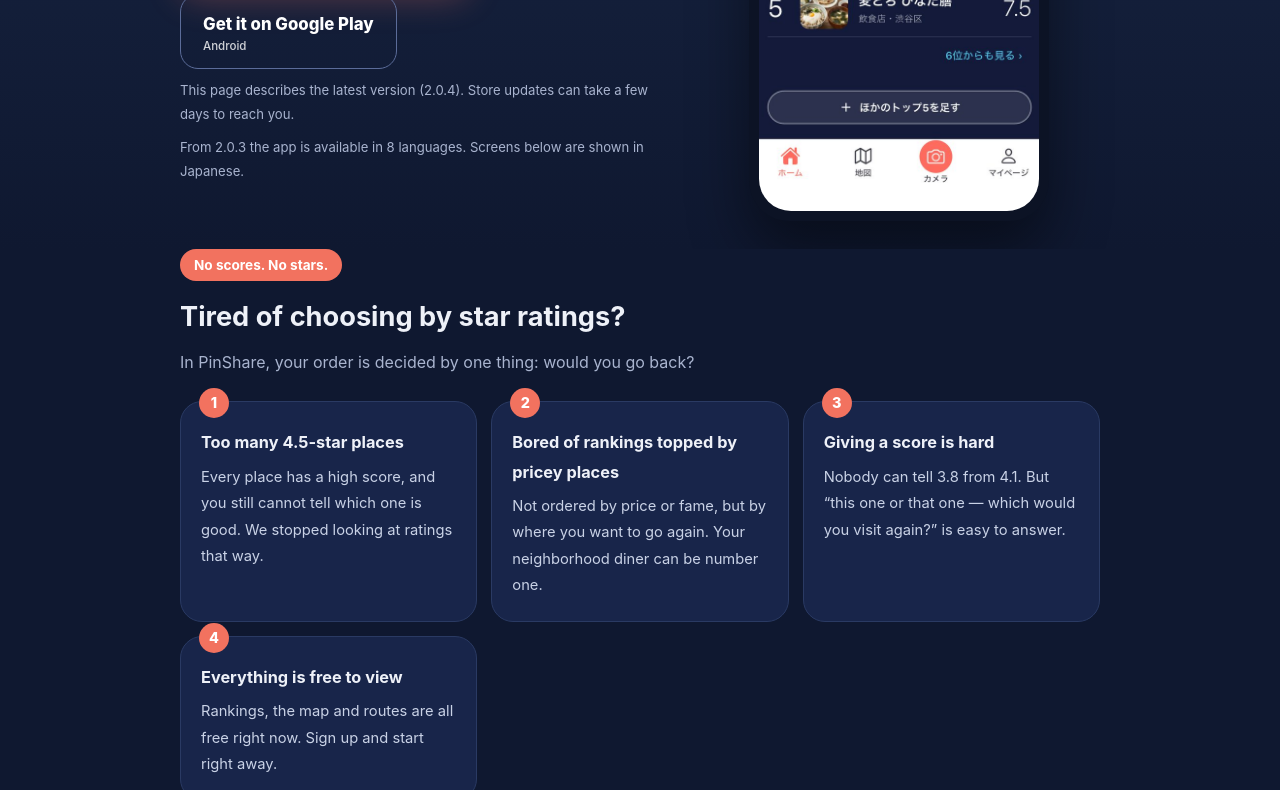
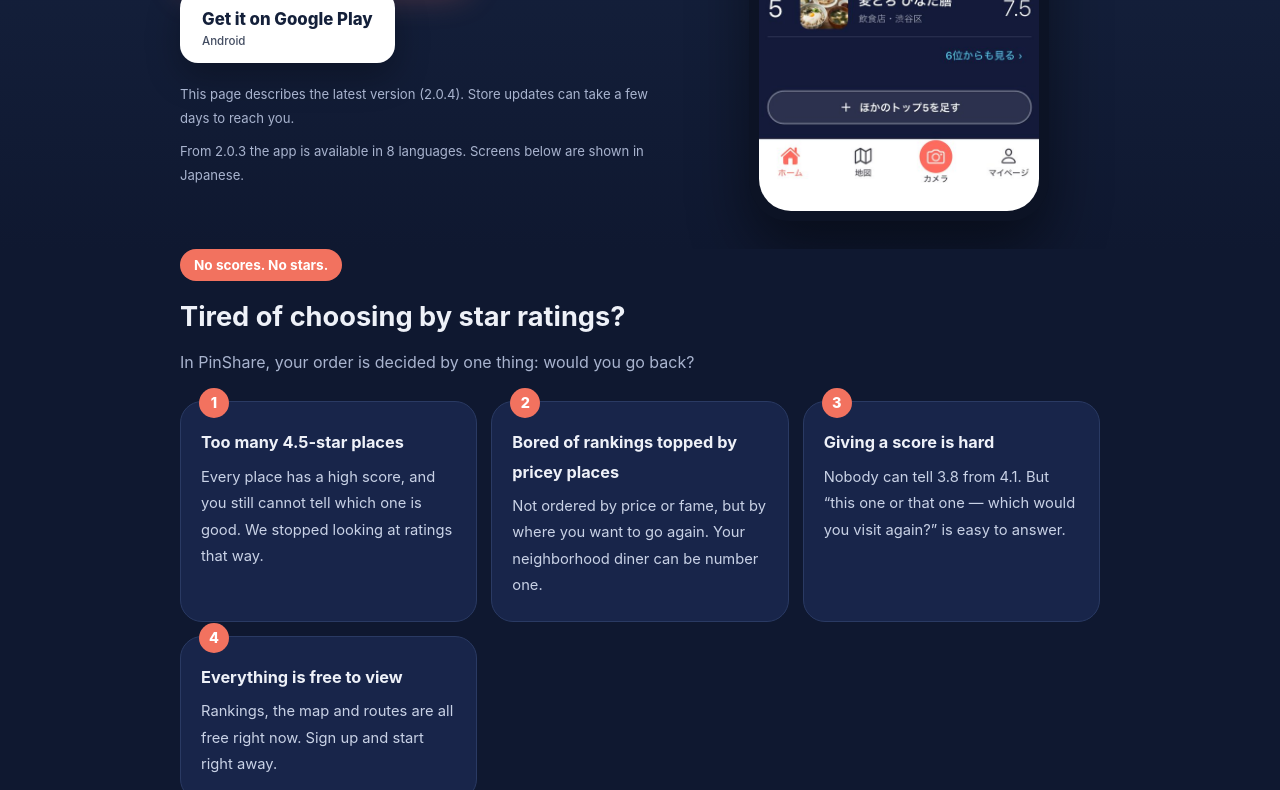
Before and after one commit to tak20250211-cyber/ookami-company, a plain HTML site: page pinshare/en/index.html in a window 1280 px wide. Shown: the part 465-1255 px from the top of the page. Drawn offline with Linux system fonts and the light colour scheme.

Commit message:
PinShare 紹介ページ：「Google Play で手に入れる」が背景と同じ色（枠だけ・中が透明）で見えなかった → 塗ったボタンに（帯は紺・上は白）。横並びの高さもそろえた（ja/en/ko）
Co-Authored-By: Claude Opus 5.5 <noreply@anthropic.com>

```diff
--- a/pinshare/en/index.html
+++ b/pinshare/en/index.html
@@ -67,8 +67,9 @@
   .gallery img{box-shadow:0 12px 30px rgba(0,0,0,.4)}
   .cta-band{background:linear-gradient(135deg,#f2725f,#d9523d)}
   .cta-band .cta{background:#fff;color:#14203a}
-  .cta2{background:transparent;color:#fff;border:1.5px solid #5b6c99;box-shadow:none;margin-top:10px}
-  .cta-band .cta2{background:transparent;color:#fff;border-color:#fff}
+  .cta2{background:#fff;color:#14203a;border:0;box-shadow:0 14px 34px rgba(0,0,0,.28)}
+  .cta{vertical-align:middle;margin:0 4px 10px 0} /* 横に並ぶときは高さをそろえ、折り返したときだけ上下に間をあける */
+  .cta-band .cta2{background:#14203a;color:#fff;box-shadow:0 14px 34px rgba(0,0,0,.22)} /* 2026-11-20 オーナー「Google Play のボタンが背景と同じ色」：枠だけ（透明）をやめて塗る */
 </style>
 </head>
 <body>
```
Also changed, not shown: pinshare/index.html (+3 -2 lines), pinshare/ko/index.html (+3 -2 lines).
